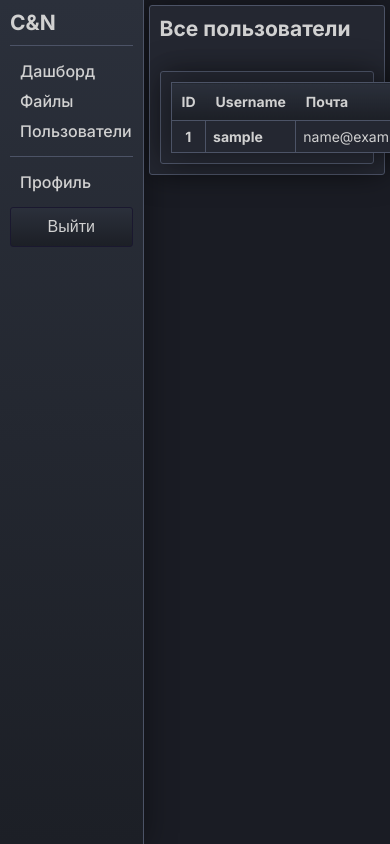
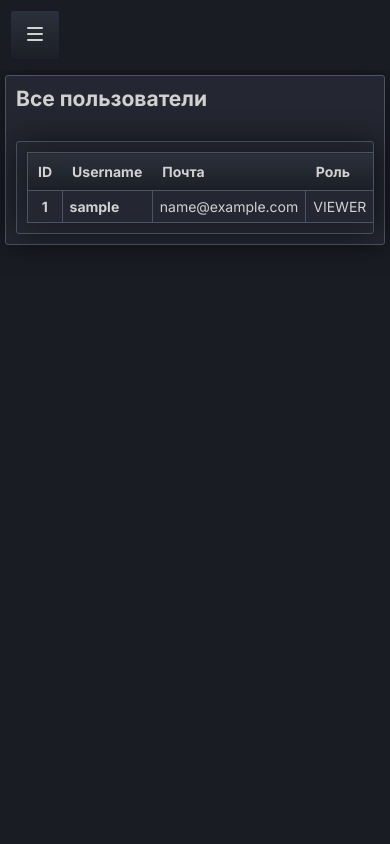
Before and after one commit to dmeetri/CandA, a Django app: page /manager/users/list in a window 390 px wide. Run offline with Django 5.2, Linux system fonts and the light colour scheme; the visitor is signed in with stand-in values (Sample User, id 1); data comes from the database, SQL or seed files in the repository.

Commit message:
add: mobile aside

```diff
--- a/CN/static/aside.css
+++ b/CN/static/aside.css
@@ -1,5 +1,8 @@
+/* ASIDE */
+
 aside {
-  width: 230px;
+  min-width: 230px;
+  max-width: 230px;
   overflow: auto;
 
   height: 100vh;
@@ -41,3 +44,55 @@ aside {
 .a-aside-nav-hover:hover {
   background-color: var(--accent-color);
 }
+
+/* SHOW ASIDE */
+
+.show-aside-button {
+  display: none;
+  position: absolute;
+  top: 10px;
+  left: 10px;
+  z-index: 999;
+
+  width: 50px;
+  height: 50px;
+}
+
+/* MOBILE ASIDE */
+
+.mobile-aside-content {
+  display: none;
+  position: fixed;
+  z-index: 998;
+  width: 100%;
+  height: 100vh;
+  background: var(--bg-gradient);
+  animation: slideDown 0.5s ease-out forwards;
+}
+@keyframes slideDown {
+  from {
+    transform: translateY(-150vh);
+  }
+  to {
+    transform: translateY(0);
+  }
+}
+.mobile-aside-nav {
+  margin-top: 70px;
+}
+
+
+@media (max-width: 750px) {
+  aside {
+    min-width: 150px;
+    max-width: 150px;
+  }
+}
+@media (max-width: 600px) {
+  aside {
+    display: none;
+  }
+  .show-aside-button {
+    display: block;
+  }
+}
--- a/CN/static/styles.css
+++ b/CN/static/styles.css
@@ -246,3 +246,8 @@ main {
     padding: 5px;
   }
 }
+@media (max-width: 600px) {
+  main {
+    margin-top: 70px;
+  }
+}
--- a/CN/templates/base.html
+++ b/CN/templates/base.html
@@ -10,6 +10,20 @@
   <title>C&N | {% block title %}Дашборд{% endblock %}</title>
 </head>
 <body>
+  <div id="mobile-aside-content" class="mobile-aside-content">
+    <div class="mobile-aside-nav gap-v-10">
+      <nav class="aside-navigation mobile">
+        <a href="#" class="a-aside-nav-hover text-regular font-normal">Дашборд</a>
+        <a href="{% url 'fileslist' %}" class="a-aside-nav-hover text-regular font-normal">Файлы</a>
+        <a href="{% url 'userslist' %}" class="a-aside-nav-hover text-regular font-normal">Пользователи</a>
+      </nav>
+    </div>
+  </div>
+
+  <button id="show-burger-button" class="show-aside-button">
+    <svg xmlns="http://www.w3.org/2000/svg" width="24" height="24" viewBox="0 0 24 24"><title>Burger-classic SVG Icon</title><path fill="currentColor" d="M4 6a1 1 0 0 1 1-1h14a1 1 0 1 1 0 2H5a1 1 0 0 1-1-1m0 6a1 1 0 0 1 1-1h14a1 1 0 1 1 0 2H5a1 1 0 0 1-1-1m1 5a1 1 0 1 0 0 2h14a1 1 0 1 0 0-2z"/></svg>
+  </button>
+
   <div class="root-container">
     <aside>
       <div class="aside-container">
@@ -41,4 +55,14 @@
     </main>
   </div>
 </body>
+
+<script>
+  const btn = document.getElementById('show-burger-button');
+  const content = document.getElementById('mobile-aside-content');
+
+  btn.addEventListener('click', () => {
+    if (content.style.display === 'none') content.style.display = 'block';
+    else content.style.display = 'none';
+  });
+</script>
 </html>
```
